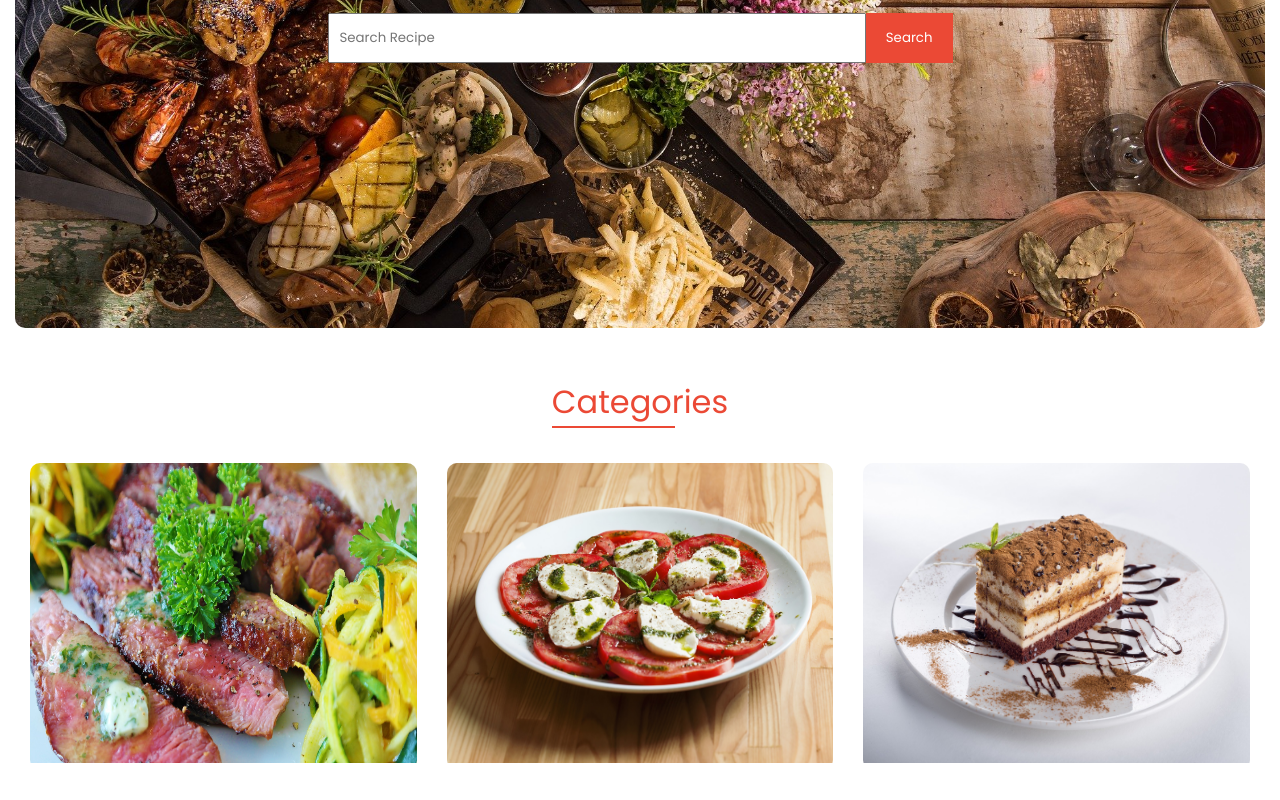
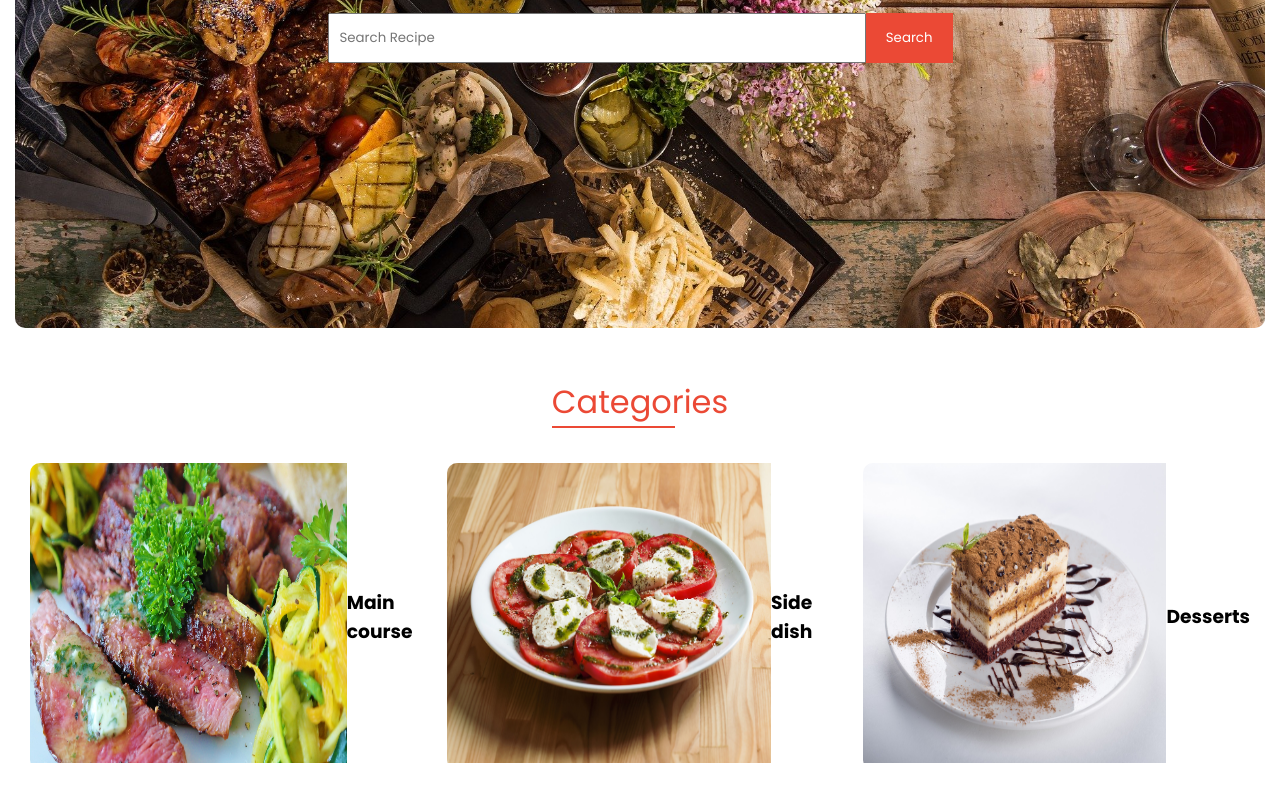
Before and after one commit to mart-anthony-stark/Food-Recipe-Web-App-React-TS, a React (Vite) app: page /home in a window 1280 px wide. Shown: the part 312-1112 px from the top of the page. Built offline with nearby package versions, Linux system fonts and the light colour scheme.

Commit message:
add: image container

```diff
--- a/src/views/home/Home.tsx
+++ b/src/views/home/Home.tsx
@@ -33,8 +33,11 @@ const Home = () => {
       <Heading title="Categories" />
       <div className="categories">
         {categories.map(({ name, src }) => (
-          <div className="category">
-            <LazyLoadImage src={src} effect="blur" />
+          <div className="category center-items">
+            <div className="image">
+              <LazyLoadImage src={src} effect="blur" />
+            </div>
+            <h3>{name}</h3>
           </div>
         ))}
       </div>
```
